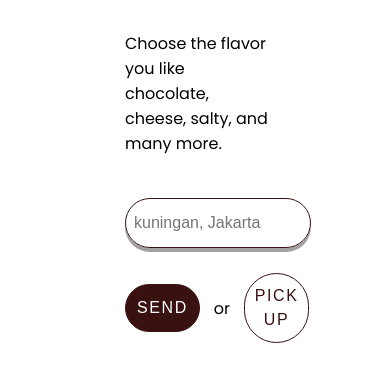
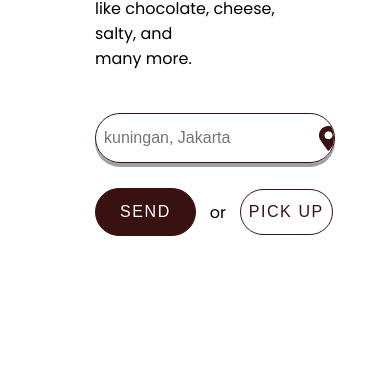
Before and after one commit to tanaprog/bananas-project, a plain HTML site: page index.html in a window 390 px wide. Shown: the part 612-995 px from the top of the page. After the commit the page ends 888 px from the top, so only its background shows below. Drawn offline with Linux system fonts and the light colour scheme.

```diff
--- a/styles.css
+++ b/styles.css
@@ -16,6 +16,8 @@
 }
 
 .main {
+    width: 100%;
+    height: 100%;
     display: flex;
     justify-content: space-between;
 }
@@ -25,9 +27,7 @@
 }
 
 .photo {
-    max-width: 100%;
     height: 100%;
-    object-fit: contain;
 } */
 
 .main-content {
@@ -282,12 +282,12 @@
 @media (max-width: 600px) {
 
     .main-content {
-        max-width: 60%;
-        padding: 40px 75px;
+        max-width: 75%;
+        padding: 40px;
     }
 
     .wraper {
-        padding-left: 50px;
+        padding-left: 55px;
     }
 
     .burger-line {
```
